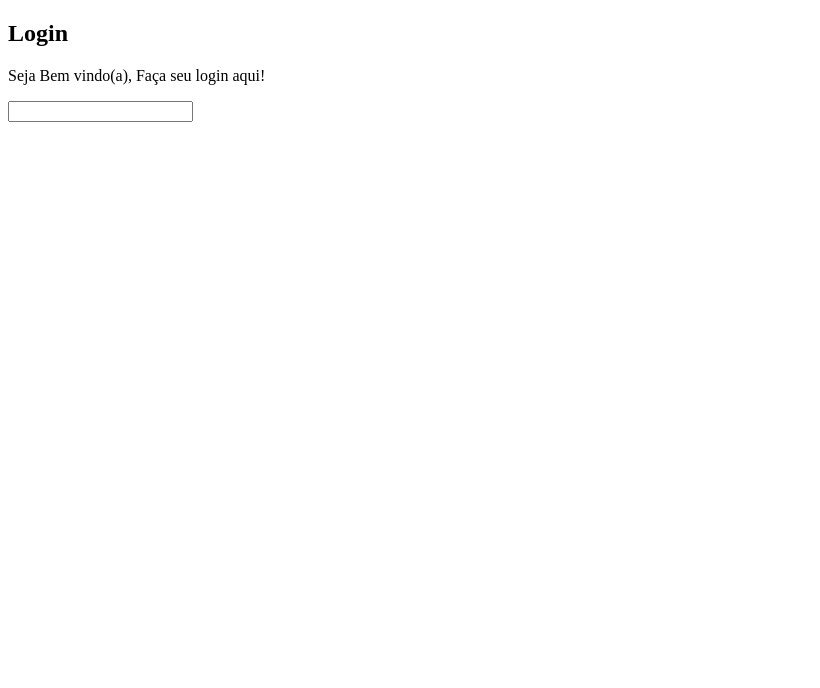
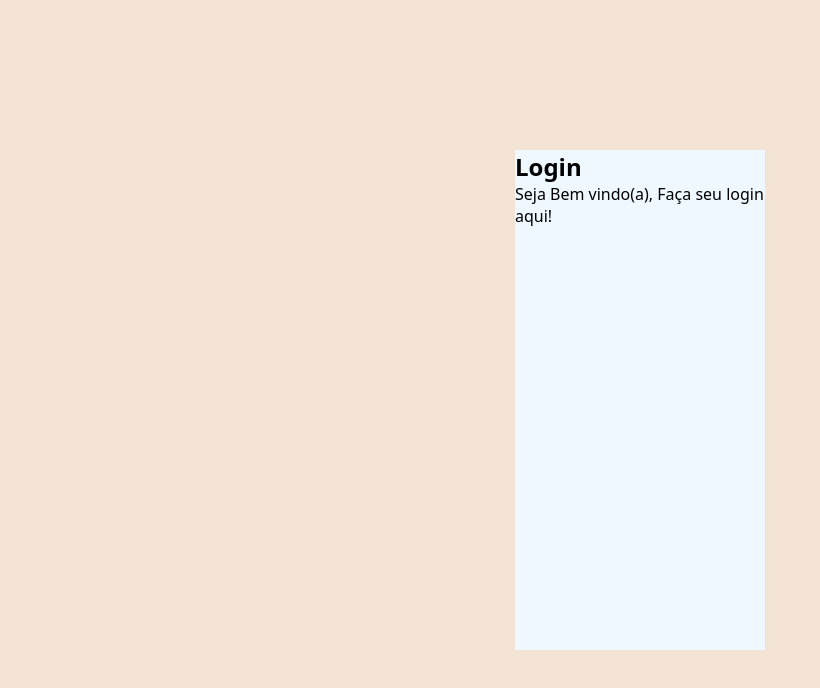
Before and after one commit to rspgameplay-ui/projeto-login, a plain HTML site: page index.html in a window 1280 px wide. Shown: the whole page, without its empty margins (0-820 px from the left). Drawn offline with Linux system fonts and the light colour scheme.

Commit message:
projeto login

```diff
--- a/estilos/style.css
+++ b/estilos/style.css
@@ -7,3 +7,32 @@
 azul fraco:#3CA6A6
 bege:#F2E3D5
 */
+
+* {
+    font-family:system-ui, -apple-system, BlinkMacSystemFont, 'Segoe UI', Roboto, Oxygen, Ubuntu, Cantarell, 'Open Sans', 'Helvetica Neue', sans-serif;
+    margin: 0px;
+    padding: 0px;
+    box-sizing: border-box;
+}
+
+body, html {
+    background-color: #F2E3D5;
+    width: 100vw;
+    height: 100vh;
+}
+
+main {
+    position: relative;
+    width: 100vw;
+    height: 100vh;
+}
+
+section#login {
+    position: absolute;
+    top: 50%;
+    left: 50%;
+    transform: translate(-50%, -50%);
+    background-color: aliceblue;
+    width: 250px;
+    height: 500px;
+}
--- a/index.html
+++ b/index.html
@@ -22,7 +22,7 @@
                 <p>Seja Bem vindo(a), Faça seu login aqui!</p>
 
                 <form action="formulario.php" method="post" ></form>
-                <input type="password" name="" id="">
+
 
             </div>
 
```
